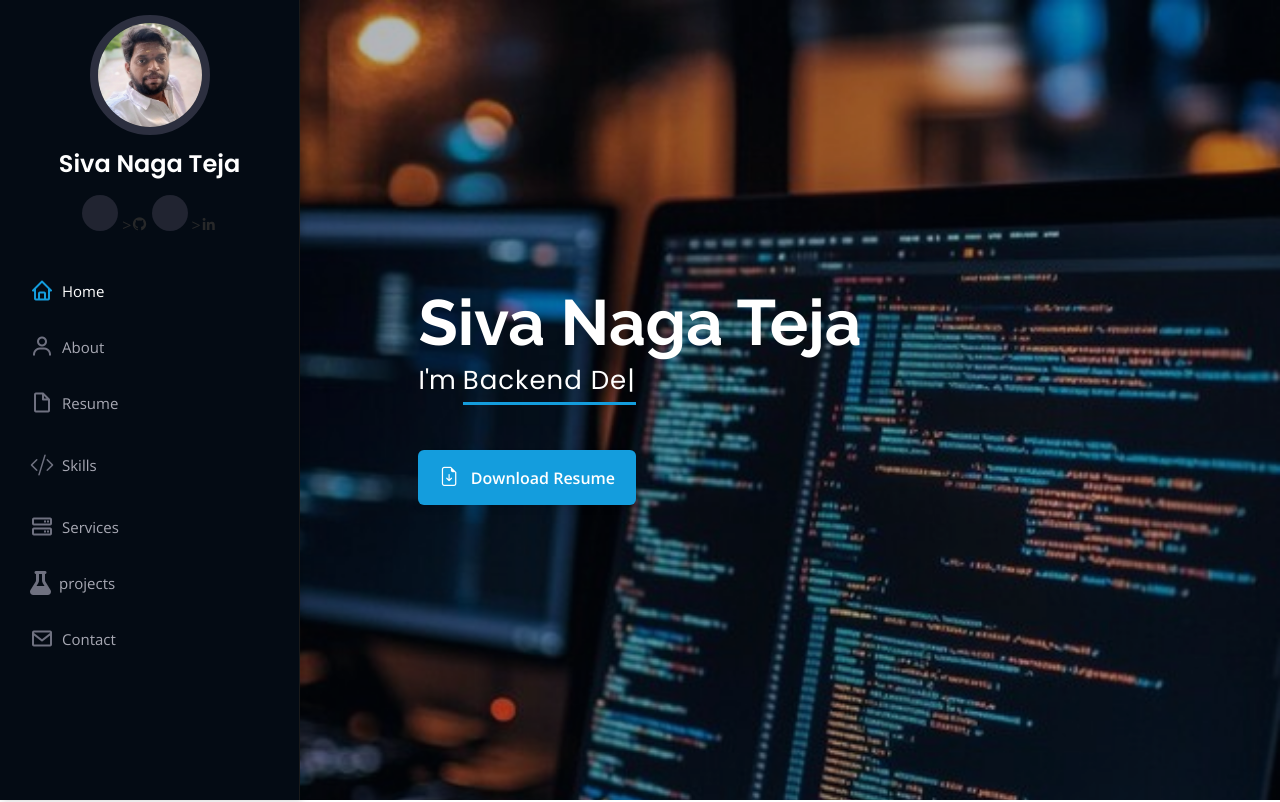
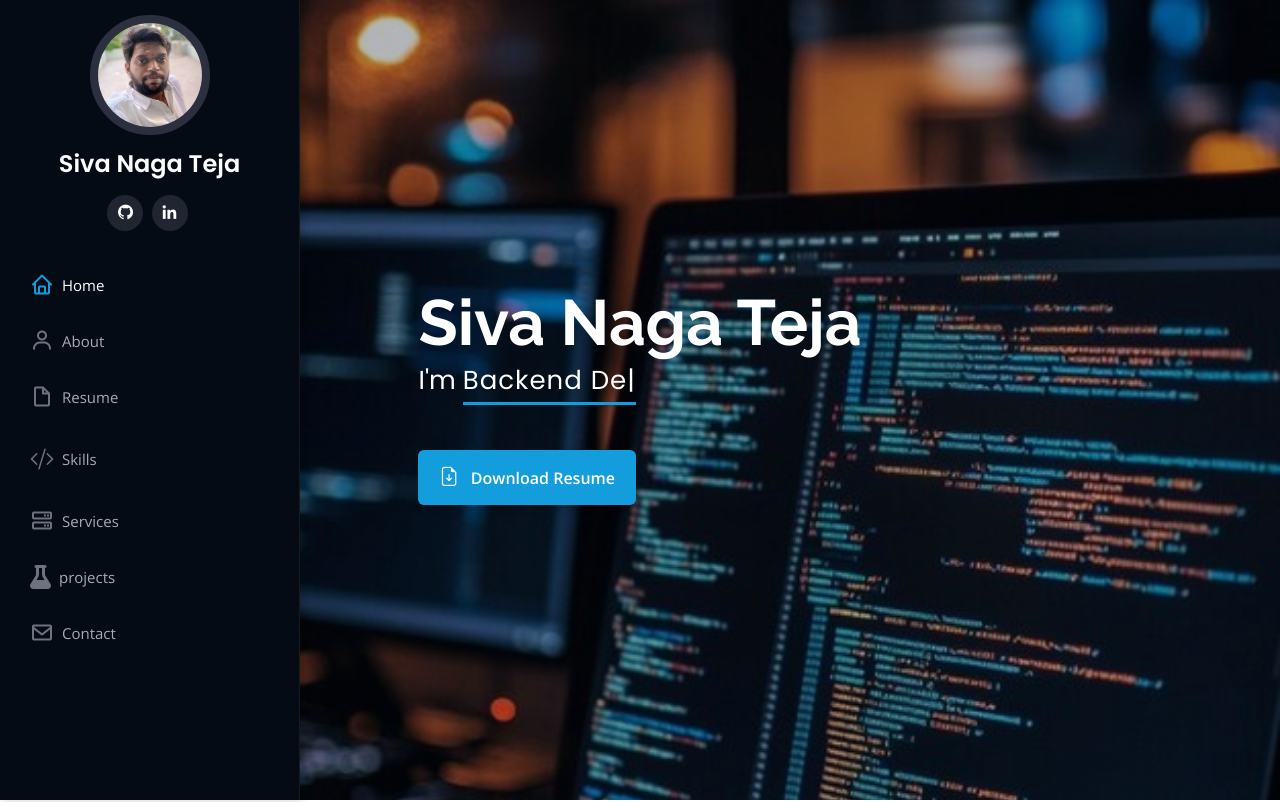
Before and after one commit to sivanaga710/github-protofolio, a plain HTML site: page index.html in a window 1280 px wide. Shown: the top 802 px of the page. Drawn offline with nearby package versions, Linux system fonts and the light colour scheme.

Commit message:
version 2.3

```diff
--- a/index.html
+++ b/index.html
@@ -79,8 +79,8 @@
                 <img src="assets/img/profile-pic_2.jpg" alt="" class="img-fluid rounded-circle">
                 <h1 class="text-light"><a href="index.html">Siva Naga Teja</a></h1>
                 <div class="social-links mt-3 text-center">
-                    <a href="https://github.com/sivanaga710" class="github" target="_blank" rel="noopener noreferrer"></a>><i class="bx bxl-github"></i></a>
-                    <a href="https://www.linkedin.com/in/siva-naga-teja-444887363" class="linkedin" target="_blank" rel="noopener noreferrer"></a>><i class="bx bxl-linkedin"></i></a>
+                    <a href="https://github.com/sivanaga710" class="github" target="_blank"><i class="bx bxl-github"></i></a>
+                    <a href="https://www.linkedin.com/in/siva-naga-teja-444887363" class="linkedin" target="_blank"><i class="bx bxl-linkedin"></i></a>
                     <!--<a href="mailto:sivanagateja710@gmail.com" class="gmail"><i class="bx bxl-gmail" ></i></a>-->
                 </div>
             </div>
```
